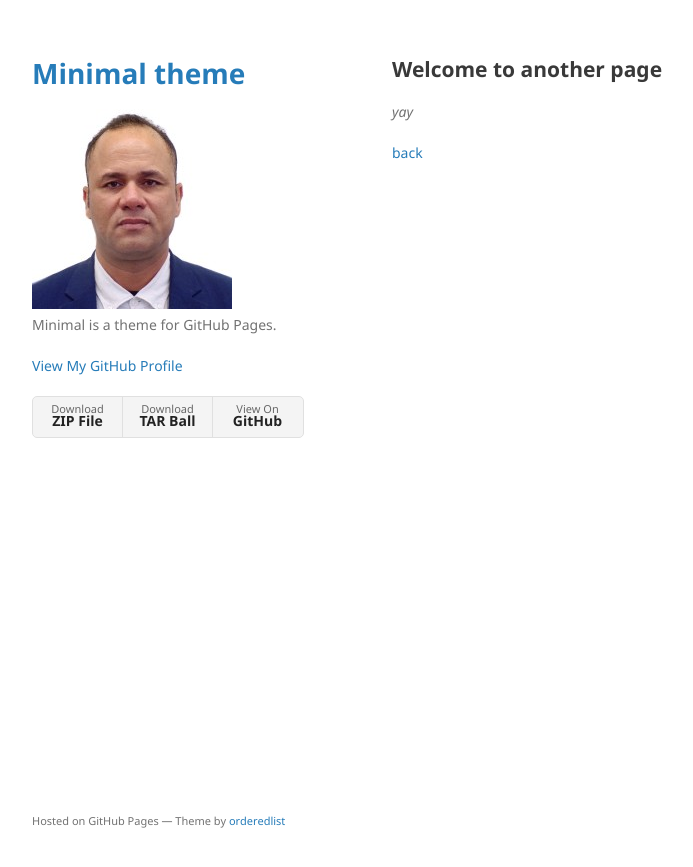
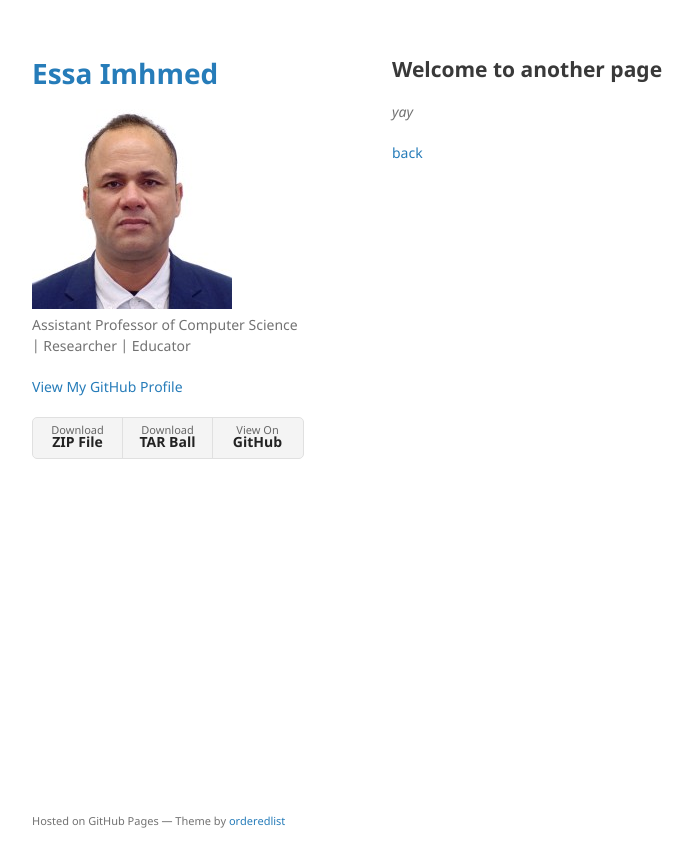
Before and after one commit to imhmede/imhmede.github.io, a Jekyll site: the page built from another-page.md, in a window 1280 px wide. Shown: the top 867 px of the page, without its empty margins (178-871 px from the left). Built offline with Jekyll 4.4.1, drawn with Linux system fonts in a browser that asks for light colours; our own code applies the rules of GitHub Pages for plain Markdown files.

Commit message:
bio description

```diff
--- a/_config.yml
+++ b/_config.yml
@@ -1,6 +1,6 @@
-title: Minimal theme
+title: Essa Imhmed
 logo: /assets/img/logo.png
-description: Minimal is a theme for GitHub Pages.
+description: Assistant Professor of Computer Science | Researcher | Educator
 show_downloads: true
 google_analytics:
 theme: jekyll-theme-minimal
```
